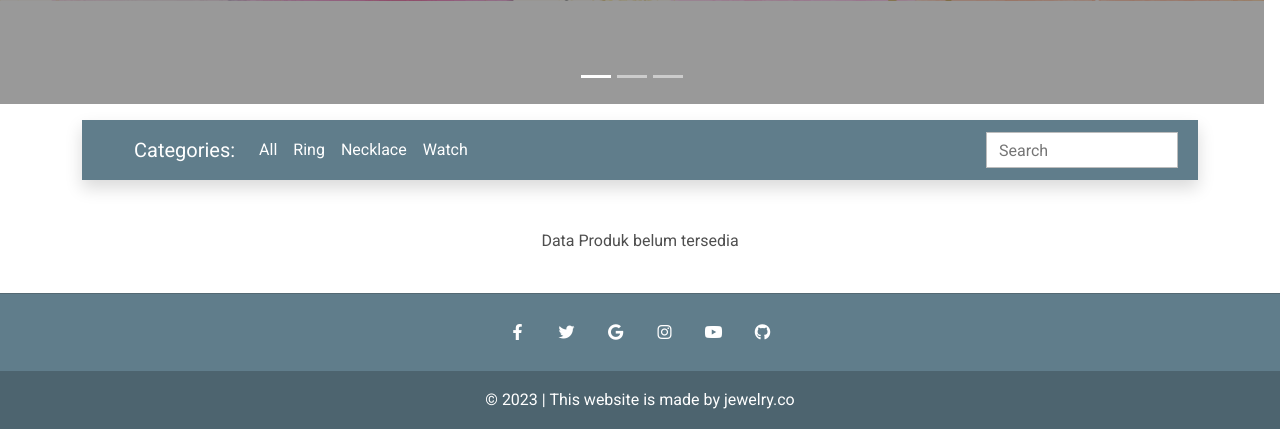
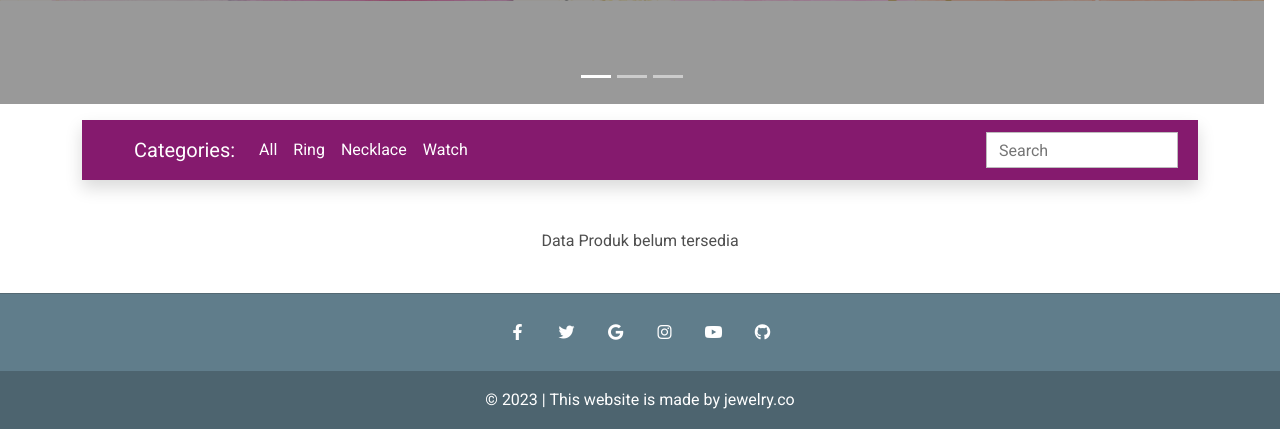
Before and after one commit to iinusn/ruang_virtual, a Django app: page / in a window 1280 px wide. Shown: the part 688-1117 px from the top of the page. Run offline with Django 4.2, Linux system fonts and the light colour scheme; data that the repository does not hold is empty.

Commit message:
Update home.html

```diff
--- a/projekku/ecomm/ecomm/templates/home.html
+++ b/projekku/ecomm/ecomm/templates/home.html
@@ -8,12 +8,12 @@
 <main>
     <div class="container">
         <!-- Navbar -->
-        <nav class="navbar navbar-expand-lg navbar-dark mt-3 mb-5 shadow p-2" style="background-color: #607D8B">
+        <nav class="navbar navbar-expand-lg navbar-dark mt-3 mb-5 shadow p-2" style="background-color: #851a6e">
             <!-- Container wrapper -->
             <div class="container-fluid">
 
                 <!-- Navbar brand -->
-                <a class="navbar-brand" href="#">Categories:</a>
+                <a class="navbar-brand" href="#"  style="background-color: #851a6e">Categories:</a>
 
                 <!-- Toggle button -->
                 <button
@@ -28,8 +28,8 @@
                 </button>
 
                 <!-- Collapsible wrapper -->
-                <div class="collapse navbar-collapse" id="navbarSupportedContent2">
-                    <ul class="navbar-nav me-auto mb-2 mb-lg-0">
+                <div class="collapse navbar-collapse" id="navbarSupportedContent2"  style="background-color: #851a6e">
+                    <ul class="navbar-nav me-auto mb-2 mb-lg-0"  style="background-color: #851a6e">
 
                         <!-- Link -->
                         <li class="nav-item acitve">
```
